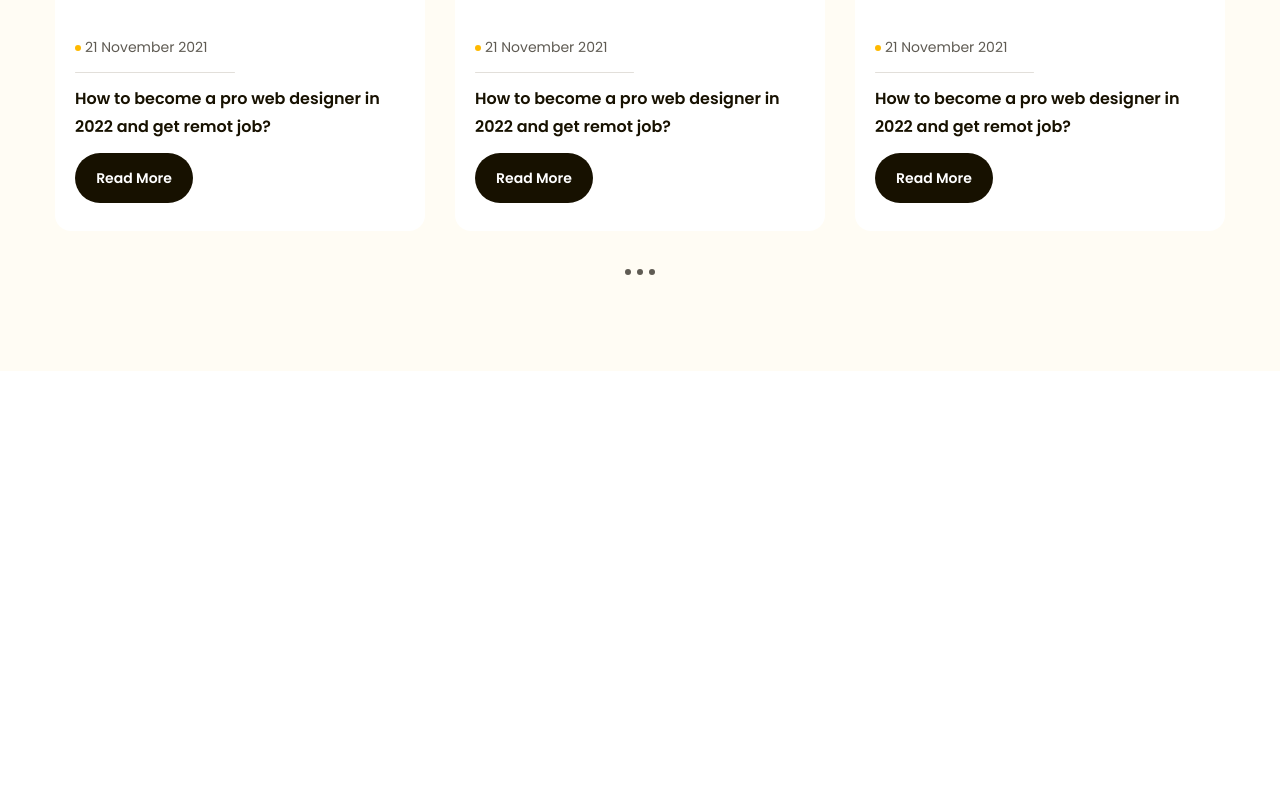
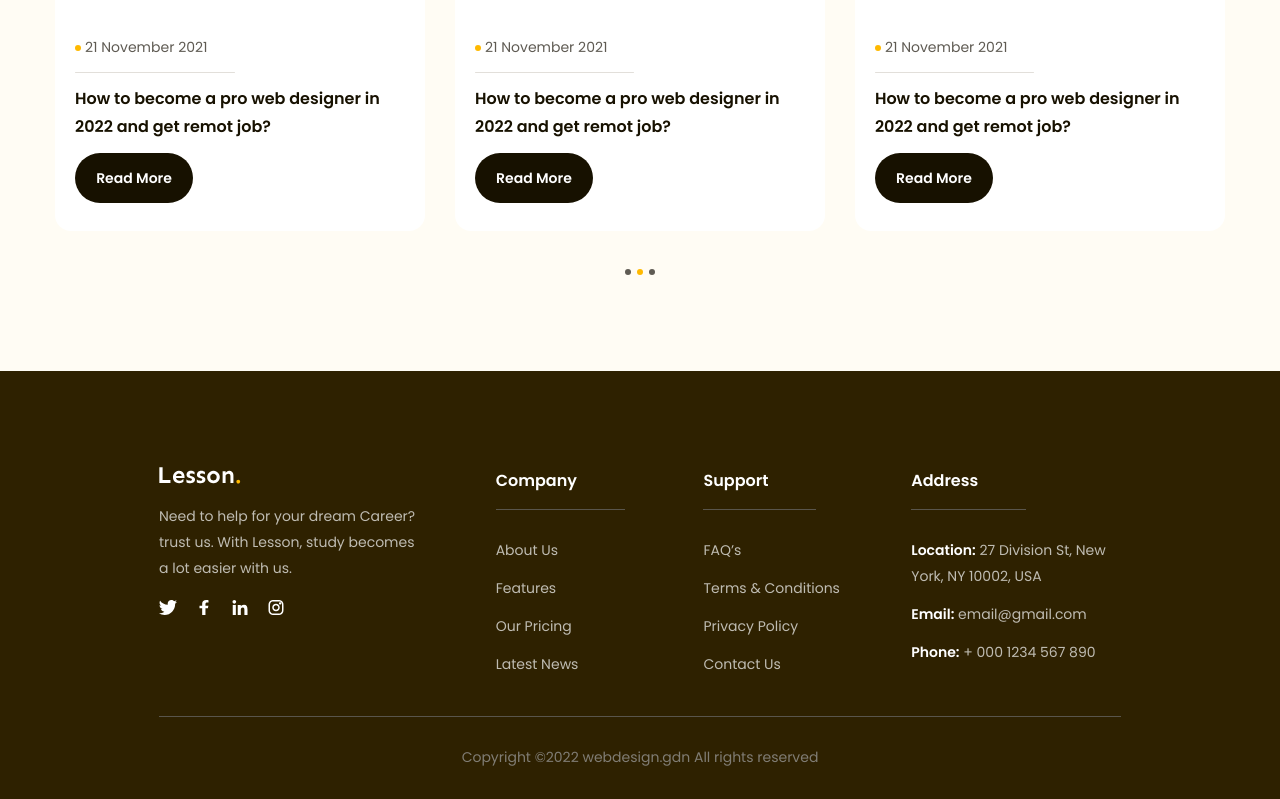
Before and after one commit to HiIamHiep/f8-prj-02, a plain HTML site: page index.html in a window 1280 px wide. Shown: the part 4255-5054 px from the top of the page. Before the commit the page ends 5000 px from the top, so only its background shows below. Drawn offline with Linux system fonts and the light colour scheme; files whose address does not match are found by name.

Commit message:
Tạo phần Footer

```diff
--- a/assets/css/style.css
+++ b/assets/css/style.css
@@ -670,3 +670,84 @@ a {
 .blog .dot.active {
   background: var(--primary);
 }
+
+/* Footer */
+.footer {
+  background: #2e2100;
+  padding: 96px 135px 0;
+}
+
+.footer .row {
+  display: flex;
+  padding-bottom: 38px;
+  border-bottom: 1px solid #59554b;
+}
+
+.footer .row .column {
+  width: 21.6%;
+}
+
+.footer .row .column:first-child {
+  width: 35%;
+}
+
+.footer .column .desc {
+  margin-top: 18px;
+  width: 267px;
+  color: #bfbcb2;
+  font-size: 1.4rem;
+  font-weight: 400;
+  line-height: 1.85; /* 185.714% */
+}
+.footer .socials {
+  display: flex;
+  margin-top: 18px;
+  gap: 18px;
+}
+
+.footer .socials .icon {
+  width: 18px;
+  height: 15px;
+}
+
+.footer .column .title {
+  display: inline-block;
+  color: #fff;
+  font-size: 1.6rem;
+  font-weight: 600;
+  line-height: 1.75; /* 175% */
+  padding: 0 48px 14px 0;
+  border-bottom: 1px solid #59554b;
+}
+
+.footer .column .list {
+  display: flex;
+  flex-direction: column;
+  gap: 12px;
+  margin-top: 28px;
+}
+.footer .column .item a {
+  color: #bfbcb2;
+  font-size: 1.4rem;
+  font-weight: 400;
+  line-height: 1.85;
+}
+
+.footer .column .item strong {
+  color: #fff;
+  font-size: 1.4rem;
+  font-weight: 600;
+  line-height: 1.85; /* 185.714% */
+}
+
+.footer .copyright {
+  padding: 28px 0;
+}
+
+.footer .copyright p {
+  color: #807d74;
+  text-align: center;
+  font-size: 1.4rem;
+  font-weight: 400;
+  line-height: 1.85; /* 185.714% */
+}
--- a/index.html
+++ b/index.html
@@ -622,12 +622,116 @@
             <!-- Dots -->
             <div class="dots">
               <span class="dot"></span>
-              <span class="dot"></span>
+              <span class="dot active"></span>
               <span class="dot"></span>
             </div>
           </div>
         </div>
       </div>
+
+      <footer class="footer">
+        <div class="content">
+          <div class="row">
+            <div class="column">
+              <a href="#!">
+                <img
+                  src="./assets/img/logo-footer.svg"
+                  alt="Logo"
+                  class="logo"
+                />
+              </a>
+              <p class="desc">
+                Need to help for your dream Career? trust us. With Lesson, study
+                becomes a lot easier with us.
+              </p>
+              <div class="socials">
+                <a href="#!">
+                  <img src="./assets/img/twitter.svg" alt="Twitter class="icon"
+                  />
+                </a>
+                <a href="#!">
+                  <img
+                    src="./assets/img/facebook.svg"
+                    alt="Facebook"
+                    class="icon"
+                  />
+                </a>
+                <a href="#!">
+                  <img
+                    src="./assets/img/linkedin.svg"
+                    alt="Linkedin"
+                    class="icon"
+                  />
+                </a>
+                <a href="#!">
+                  <img
+                    src="./assets/img/instagram.svg"
+                    alt="instagram"
+                    class="icon"
+                  />
+                </a>
+              </div>
+            </div>
+            <div class="column">
+              <h3 class="title">Company</h3>
+              <ul class="list">
+                <li class="item">
+                  <a href="#!">About Us</a>
+                </li>
+                <li class="item">
+                  <a href="#!">Features</a>
+                </li>
+                <li class="item">
+                  <a href="#!">Our Pricing</a>
+                </li>
+                <li class="item">
+                  <a href="#!">Latest News</a>
+                </li>
+              </ul>
+            </div>
+            <div class="column">
+              <h3 class="title">Support</h3>
+              <ul class="list">
+                <li class="item">
+                  <a href="#!">FAQ’s</a>
+                </li>
+                <li class="item">
+                  <a href="#!">Terms & Conditions</a>
+                </li>
+                <li class="item">
+                  <a href="#!">Privacy Policy</a>
+                </li>
+                <li class="item">
+                  <a href="#!">Contact Us</a>
+                </li>
+              </ul>
+            </div>
+            <div class="column">
+              <h3 class="title">Address</h3>
+              <ul class="list">
+                <li class="item">
+                  <a href="#!">
+                    <strong>Location:</strong> 27 Division St, New York, NY
+                    10002, USA
+                  </a>
+                </li>
+                <li class="item">
+                  <a href="#!">
+                    <strong>Email:</strong>
+                    email@gmail.com
+                  </a>
+                </li>
+                <li class="item">
+                  <a href="#!"><strong>Phone:</strong> + 000 1234 567 890</a>
+                </li>
+              </ul>
+            </div>
+          </div>
+          <div class="copyright">
+            <p>Copyright ©2022 webdesign.gdn All rights reserved</p>
+          </div>
+        </div>
+      </footer>
     </main>
   </body>
 </html>
```
Also changed, not shown: assets/img/facebook.svg (added), assets/img/instagram.svg (added), assets/img/linkedin.svg (added), assets/img/logo-footer.svg (added), assets/img/twitter.svg (added).
